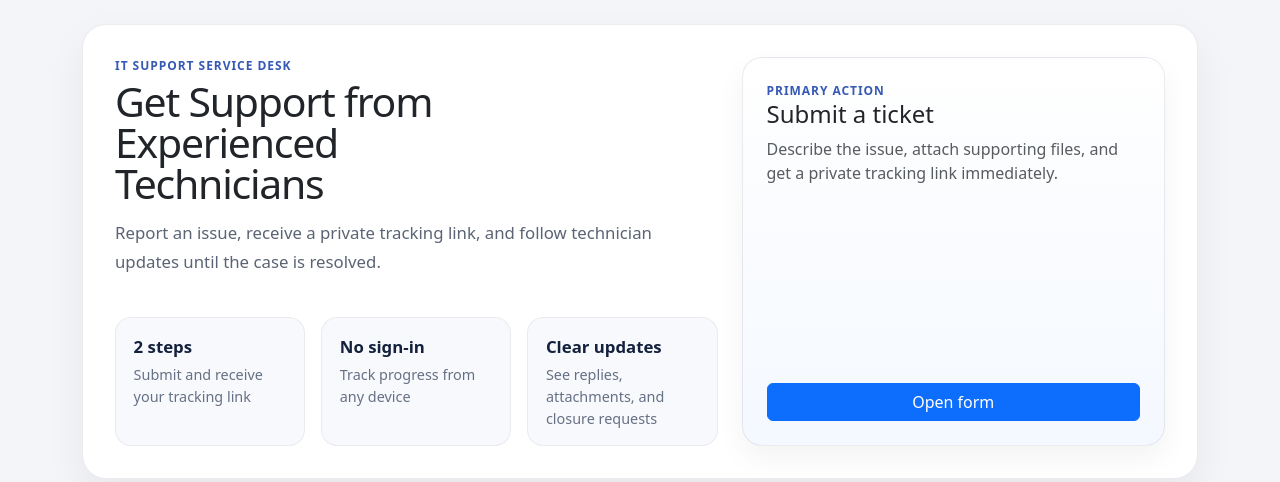
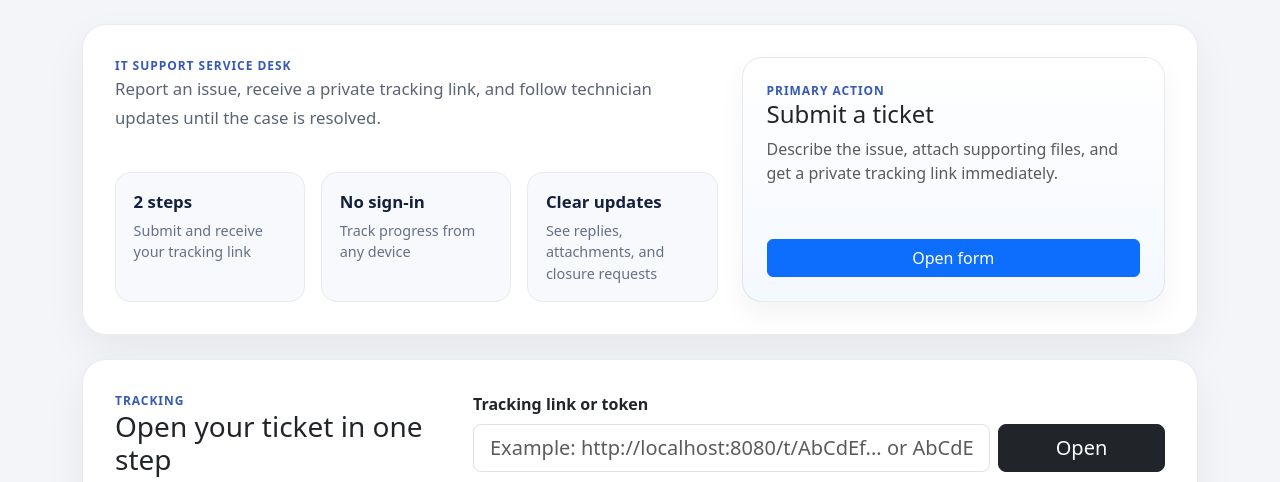
Before and after one commit to justin8ty/it-ticketer, a Flask app: page / in a window 1280 px wide. Shown: the part 57-539 px from the top of the page. Run offline with Flask 3, Linux system fonts and the light colour scheme; parts of the project's set-up code (start-up, migrations or seed data) failed here and were passed over.

Commit message:
remove header

```diff
--- a/web/templates/index.html
+++ b/web/templates/index.html
@@ -7,7 +7,6 @@
         <div class="home-copy h-100 d-flex flex-column justify-content-between">
           <div>
             <div class="home-eyebrow">IT support service desk</div>
-            <h1 class="home-title">Get Support from Experienced Technicians</h1>
             <p class="home-lead">
               Report an issue, receive a private tracking link, and follow technician updates until the case is resolved.
             </p>
```
